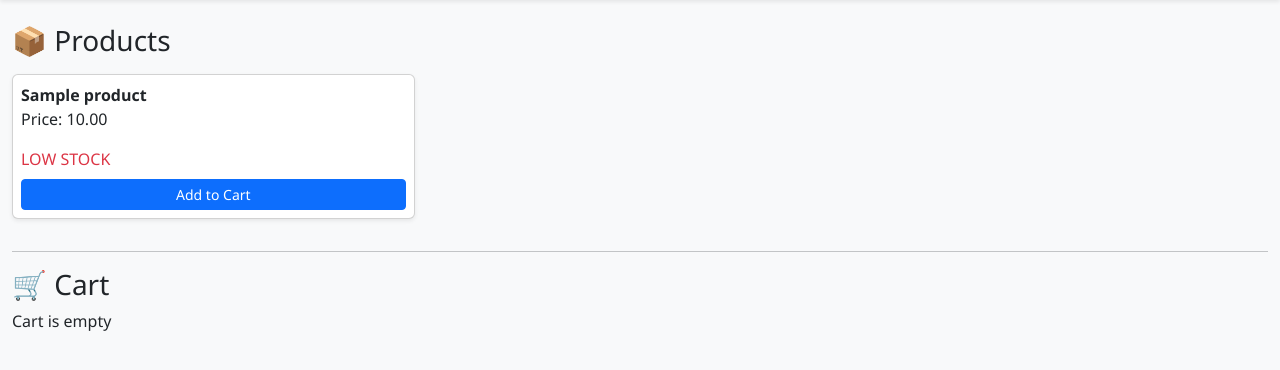
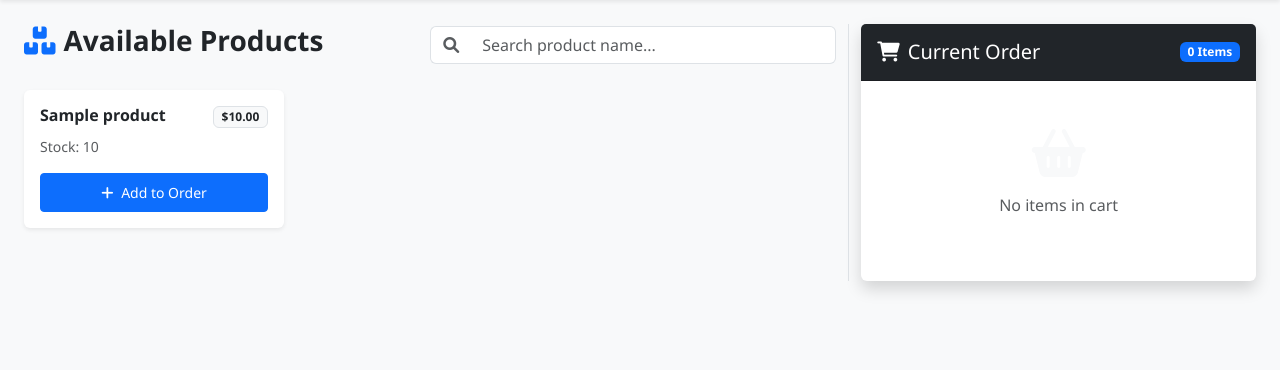
Before and after one commit to Hero-0819/pos_system, a Django app: page / in a window 1280 px wide. Shown: the part 56-426 px from the top of the page. Run offline with Django 5.2, Linux system fonts and the light colour scheme; a user stored in the database is signed in; tables that the repository leaves empty hold one stand-in row (values such as "Sample post").

Commit message:
Refactor home.html for product display and cart

```diff
--- a/templates/home.html
+++ b/templates/home.html
@@ -1,51 +1,145 @@
 {% extends 'base.html' %}
+
 {% block content %}
+<div class="container-fluid mt-4">
+    <div class="row">
 
-<h3 class="mb-3">📦 Products</h3>
+        <div class="col-md-8 border-end">
+            <div class="d-flex justify-content-between align-items-center mb-4">
+                <h3 class="fw-bold"><i class="fas fa-boxes me-2 text-primary"></i>Available Products</h3>
+                <div class="input-group w-50">
+                    <span class="input-group-text bg-white border-end-0"><i class="fas fa-search text-muted"></i></span>
+                    <input type="text" id="productSearch" class="form-control border-start-0" placeholder="Search product name...">
+                </div>
+            </div>
 
-<div class="row">
+            <div class="row g-3" id="productGrid" style="max-height: 80vh; overflow-y: auto; padding-bottom: 20px;">
                 {% for p in products %}
-    <div class="col-md-4">
-        <div class="card mb-3 p-2 shadow-sm">
-            <b>{{ p.name }}</b>
-            <p>Price: {{ p.price }}</p>
+                <div class="col-xl-4 col-lg-6 product-item">
+                    <div class="card h-100 shadow-sm border-0 transition-hover">
+                        <div class="card-body">
+                            <div class="d-flex justify-content-between mb-2">
+                                <h6 class="fw-bold mb-0 text-truncate" style="max-width: 150px;">{{ p.name }}</h6>
+                                <span class="badge bg-light text-dark border">${{ p.price }}</span>
+                            </div>
 
-            {% if p.stock <= p.low_stock_threshold %}
-                <span class="text-danger">LOW STOCK</span>
+                            <div class="d-flex align-items-center mb-3">
+                                {% if p.stock <= 5 %}
+                                    <small class="text-danger fw-bold animate-pulse">
+                                        <i class="fas fa-exclamation-circle me-1"></i>Low Stock: {{ p.stock }}
+                                    </small>
+                                {% else %}
+                                    <small class="text-muted">Stock: {{ p.stock }}</small>
                                 {% endif %}
+                            </div>
 
-            <a href="{% url 'add_to_cart' p.id %}" class="btn btn-sm btn-primary mt-2">
-                Add to Cart
+                            {% if p.stock > 0 %}
+                                <a href="{% url 'add_to_cart' p.id %}" class="btn btn-primary w-100 btn-sm py-2">
+                                    <i class="fas fa-plus me-1"></i> Add to Order
                                 </a>
+                            {% else %}
+                                <button class="btn btn-secondary w-100 btn-sm py-2" disabled>Out of Stock</button>
+                            {% endif %}
+                        </div>
                     </div>
                 </div>
                 {% endfor %}
             </div>
+        </div>
 
-<hr>
+        <div class="col-md-4">
+            <div class="sticky-top" style="top: 20px;">
+                <div class="card shadow border-0">
+                    <div class="card-header bg-dark text-white py-3 d-flex justify-content-between align-items-center">
+                        <h5 class="mb-0"><i class="fas fa-shopping-cart me-2"></i>Current Order</h5>
+                        <span class="badge bg-primary">{{ cart_items|length }} Items</span>
+                    </div>
 
-<h3>🛒 Cart</h3>
-
+                    <div class="card-body p-0" style="max-height: 50vh; overflow-y: auto;">
                         {% if cart_items %}
-    <ul class="list-group">
+                            <ul class="list-group list-group-flush">
                                 {% for item in cart_items %}
-        <li class="list-group-item">
-            {{ item.product.name }} |
-            Qty: {{ item.qty }} |
-            {{ item.subtotal }}
-
-            <a href="{% url 'remove_from_cart' item.product.id %}" class="btn btn-sm btn-danger float-end">
-                Remove
+                                <li class="list-group-item py-3">
+                                    <div class="d-flex justify-content-between align-items-start">
+                                        <div class="me-auto">
+                                            <div class="fw-bold text-dark">{{ item.product.name }}</div>
+                                            <small class="text-muted">${{ item.product.price }} x {{ item.qty }}</small>
+                                        </div>
+                                        <div class="text-end">
+                                            <div class="fw-bold text-primary">${{ item.subtotal }}</div>
+                                            <a href="{% url 'remove_from_cart' item.product.id %}" class="text-danger text-decoration-none small">
+                                                <i class="fas fa-trash-alt"></i> Remove
                                             </a>
+                                        </div>
+                                    </div>
                                 </li>
                                 {% endfor %}
                             </ul>
+                        {% else %}
+                            <div class="text-center py-5">
+                                <i class="fas fa-shopping-basket fa-3x text-light mb-3 d-block"></i>
+                                <p class="text-muted">No items in cart</p>
+                            </div>
+                        {% endif %}
+                    </div>
 
-    <a href="{% url 'checkout' %}" class="btn btn-success mt-3">
-        Checkout 💰
+                    {% if cart_items %}
+                    <div class="card-footer bg-white border-top-0 p-4">
+                        <div class="d-flex justify-content-between mb-3">
+                            <span class="h5 text-muted mb-0">Total:</span>
+                            <span class="h4 fw-bold text-dark mb-0">${{ total }}</span>
+                        </div>
+                        <a href="{% url 'checkout' %}" class="btn btn-success btn-lg w-100 shadow-sm py-3 fw-bold">
+                            COMPLETE SALE <i class="fas fa-chevron-right ms-2"></i>
                         </a>
-{% else %}
-    <p>Cart is empty</p>
+                    </div>
                     {% endif %}
+                </div>
+            </div>
+        </div>
 
+    </div>
+</div>
+
+<style>
+    .transition-hover {
+        transition: all 0.2s ease-in-out;
+    }
+    .transition-hover:hover {
+        transform: translateY(-4px);
+        box-shadow: 0 0.5rem 1rem rgba(0, 0, 0, 0.15) !important;
+    }
+    .animate-pulse {
+        animation: pulse 2s infinite;
+    }
+    @keyframes pulse {
+        0% { opacity: 1; }
+        50% { opacity: 0.5; }
+        100% { opacity: 1; }
+    }
+    #productGrid::-webkit-scrollbar {
+        width: 6px;
+    }
+    #productGrid::-webkit-scrollbar-thumb {
+        background-color: #e0e0e0;
+        border-radius: 10px;
+    }
+</style>
+
+<script>
+    // Simple client-side search for the cashier
+    document.getElementById('productSearch').addEventListener('keyup', function() {
+        let value = this.value.toLowerCase();
+        let items = document.querySelectorAll('.product-item');
+
+        items.forEach(item => {
+            let name = item.querySelector('h6').textContent.toLowerCase();
+            if (name.includes(value)) {
+                item.style.display = "block";
+            } else {
+                item.style.display = "none";
+            }
+        });
+    });
+</script>
 {% endblock %}
```
Lines whose indentation alone changed are shown as unchanged.
